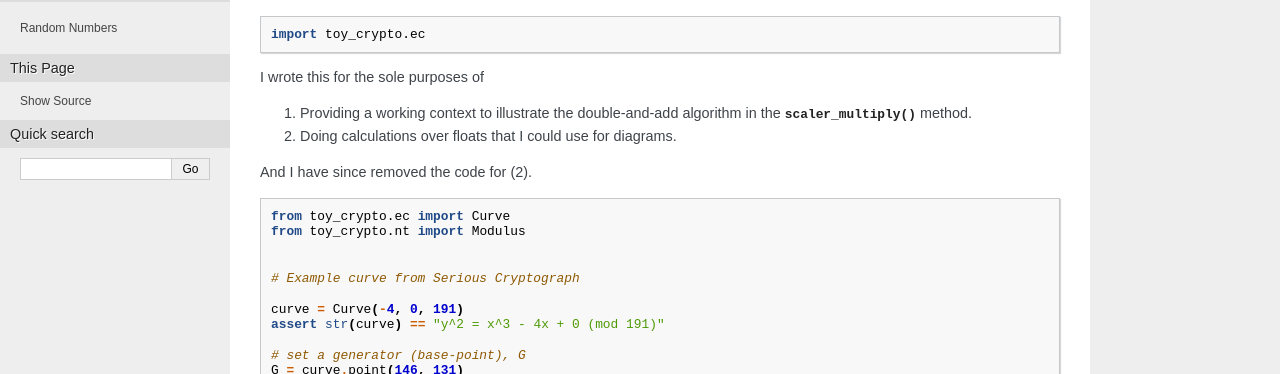
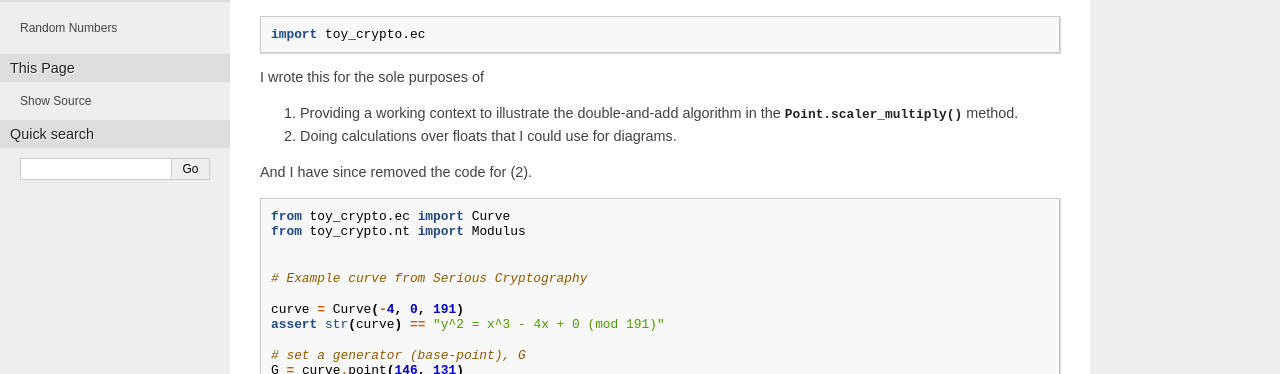
Before and after one commit to jpgoldberg/toy-crypto-math, a Sphinx documentation site: the page built from docs/source/ec.rst, in a window 1280 px wide. Shown: the part 243-617 px from the top of the page. Built offline with Sphinx 7.4.7, drawn with Linux system fonts in a browser that asks for light colours; pages that are not in the unit, such as notebooks, are missing from menus.

Commit message:
more doc tidy

```diff
--- a/docs/source/ec.rst
+++ b/docs/source/ec.rst
@@ -13,7 +14,7 @@ This are imported with::
 
 I wrote this for the sole purposes of
 
-1. Providing a working context to illustrate the double-and-add algorithm in the :py:meth:`~toy_crypto.ec.Curve.scaler_multiply` method.
+1. Providing a working context to illustrate the double-and-add algorithm in the :py:meth:`Point.scaler_multiply` method.
 2. Doing calculations over floats that I could use for diagrams.
 
 And I have since removed the code for (2).
@@ -24,7 +25,7 @@ And I have since removed the code for (2).
     from toy_crypto.nt import Modulus
 
 
-    # Example curve from Serious Cryptograph
+    # Example curve from Serious Cryptography
 
     curve = Curve(-4, 0, 191)
     assert str(curve) == "y^2 = x^3 - 4x + 0 (mod 191)"
```
Also changed, not shown: other parts of docs/source/ec.rst (+3 -2 lines), 1 other file.
